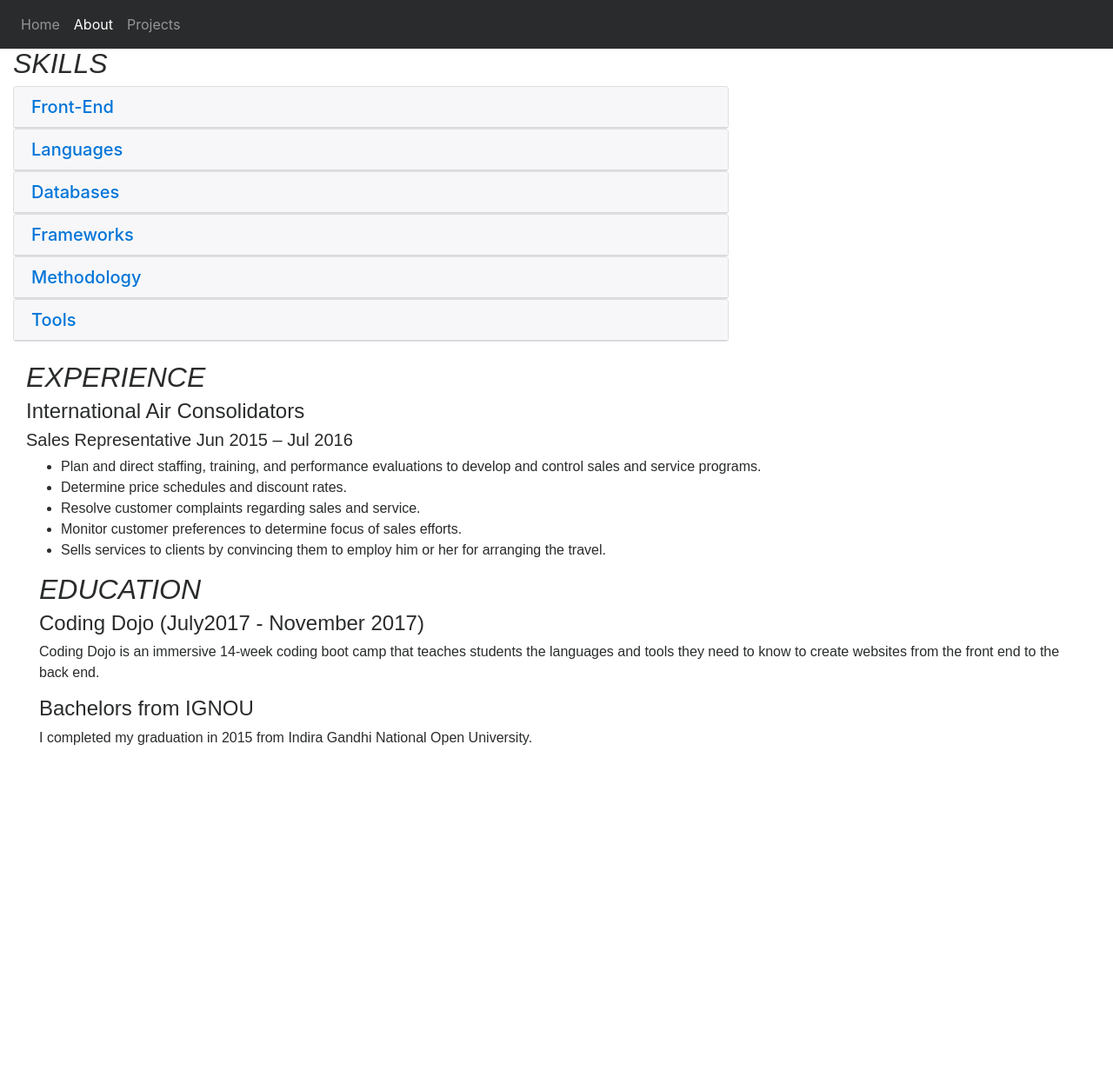
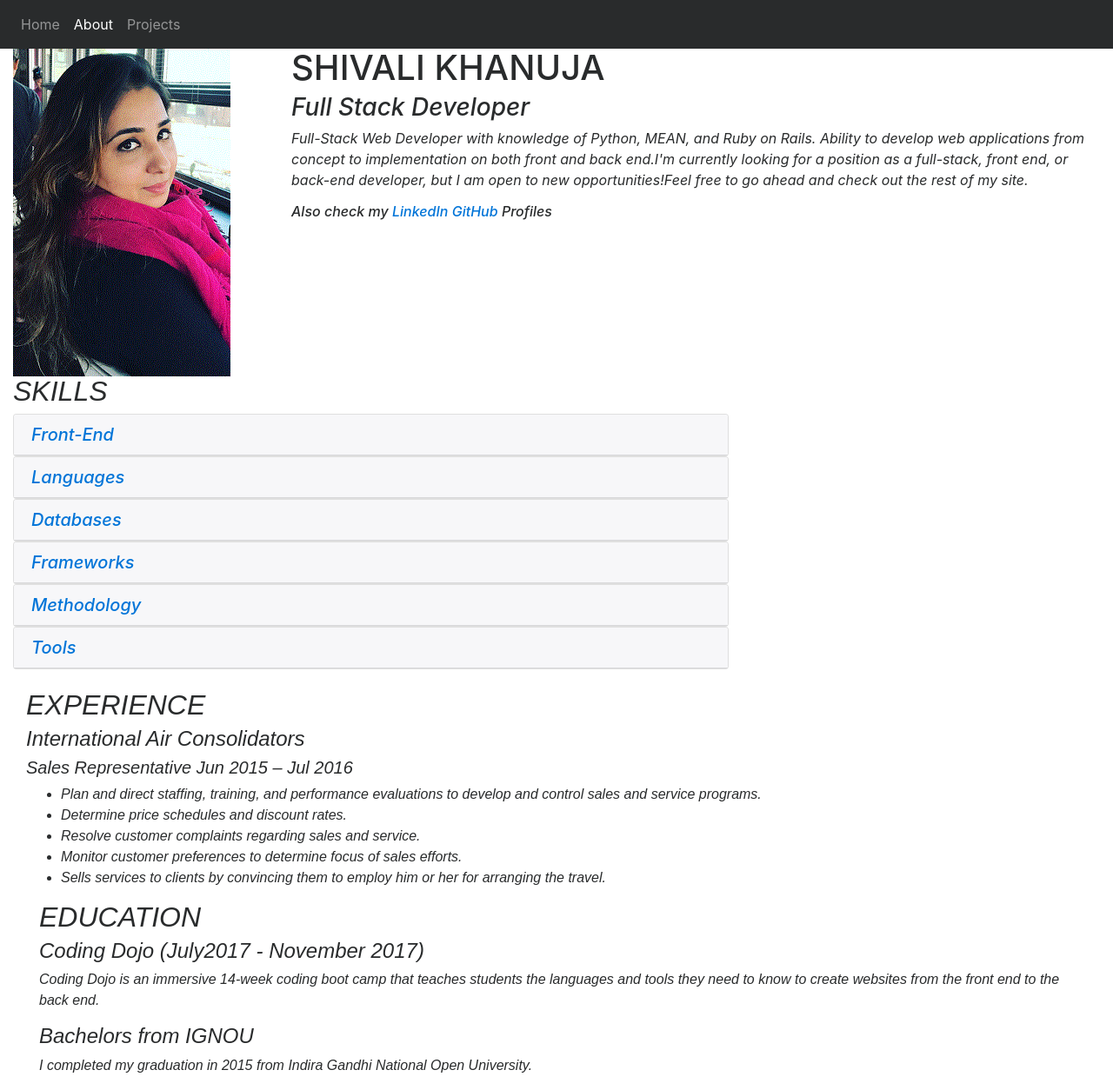
Before and after one commit to Shivi7434/My-Portfolio, a Flask app: page /about in a window 1280 px wide. Shown: the whole page at 87% size. Before the commit the page ends 857 px from the top, so only its background shows below. Run offline with Flask 2, Linux system fonts and the light colour scheme; some libraries are stand-ins or nearby versions.

Commit message:
daily commit

```diff
--- a/templates/about.html
+++ b/templates/about.html
@@ -4,6 +4,18 @@
     </head>
     <body class="main-body">
         {% extends "layout.html" %} {% block content %}
+        <div class="container-fluid middle-section">
+            <div class="row">
+                <div class="col-md-3">
+                    <img src="{{url_for('static', filename='images/skimage1.gif')}}" alt="My Image" class="img-responsive">
+                </div>
+                <div class="col-md-9">
+                    <h1 class="text-uppercase name">Shivali Khanuja</h1>
+                    <h3 class="designation"><em>Full Stack Developer<em></h3>
+                    <p>Full-Stack Web Developer with knowledge of Python, MEAN, and Ruby on Rails. Ability to develop web applications from concept to implementation on both front and back end.I'm currently looking for a position as a full-stack, front end, or back-end developer, but I am open to new opportunities!Feel free to go ahead and check out the rest of my site.</p>
+                    <h6>Also check my <a href="https://www.linkedin.com/in/shivali-khanuja-415044146/">LinkedIn</a>
+                    <a href="https://github.com/Shivi7434">GitHub</a> Profiles</h6>
+                </div>
         <div class="container-fluid">
             <h2 class="skills"><em>SKILLS</em></h2>
             <div class="row">
--- a/templates/index.html
+++ b/templates/index.html
@@ -27,10 +27,10 @@
                             <div id="carousel" class="carousel slide" data-ride="carousel">
                                 <div class="carousel-inner" role="listbox">
                                     <div class="carousel-item active">
-                                        <img class="img-fluid" src="{{url_for('static', filename='images/1.png.jpg')}}" alt="Web picture">
+                                        <img class="img-fluid" src="{{url_for('static', filename='images/5.jpeg')}}" alt="Web picture">
                                     </div>
                                     <div class="carousel-item">
-                                        <img class="img-fluid" src="{{url_for('static', filename='images/8.png.jpg')}}" alt="Web3 picture">
+                                        <img class="img-fluid" src="{{url_for('static', filename='images/6.jpg')}}" alt="Web3 picture">
                                     </div>
                                 </div>
                             </div>
```
Also changed, not shown: static/images/1.jpeg (added), static/images/2.jpeg (added), static/images/3.jpeg (added), static/images/5.jpeg (added), static/images/6.jpg (added), 1 other file.
